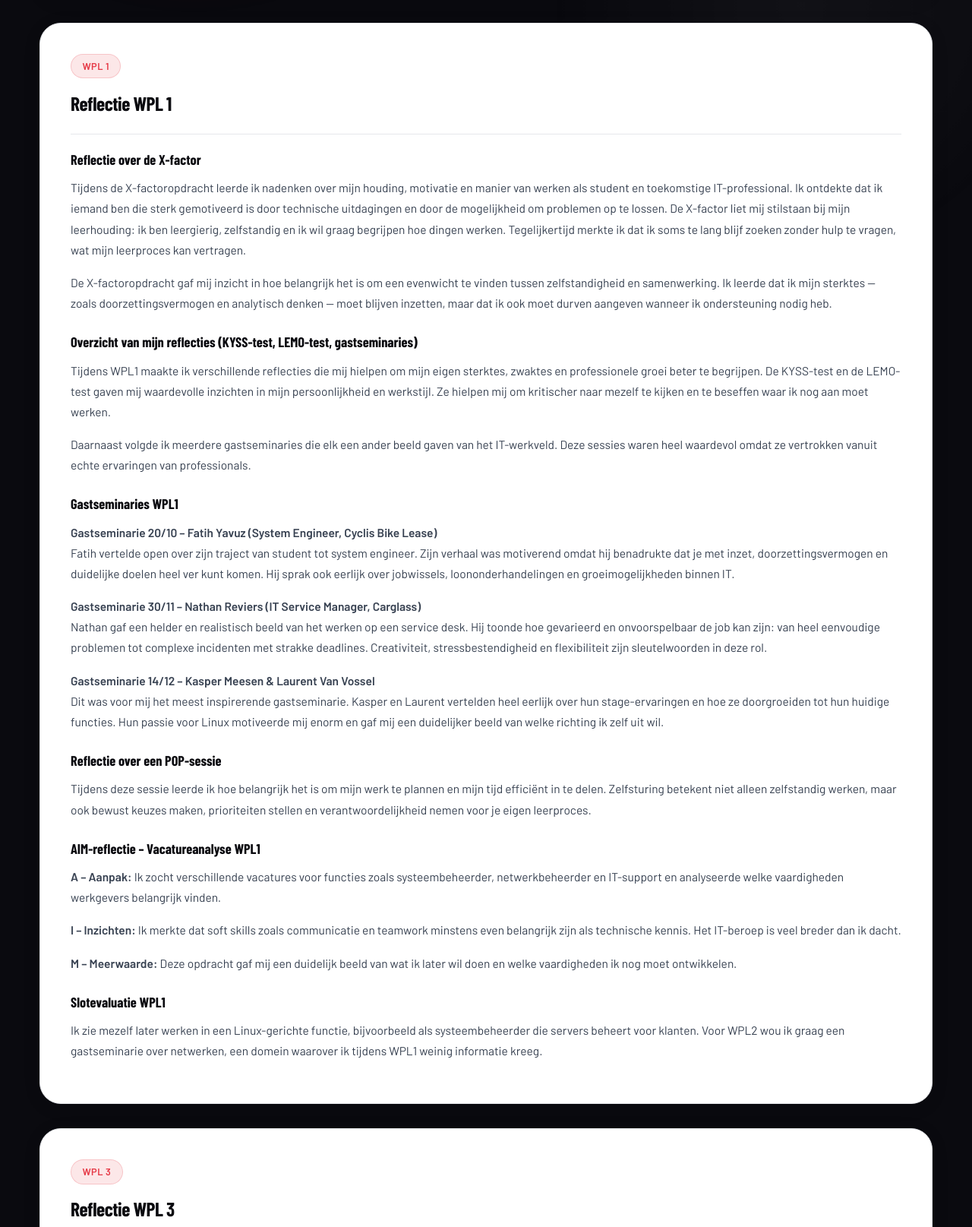
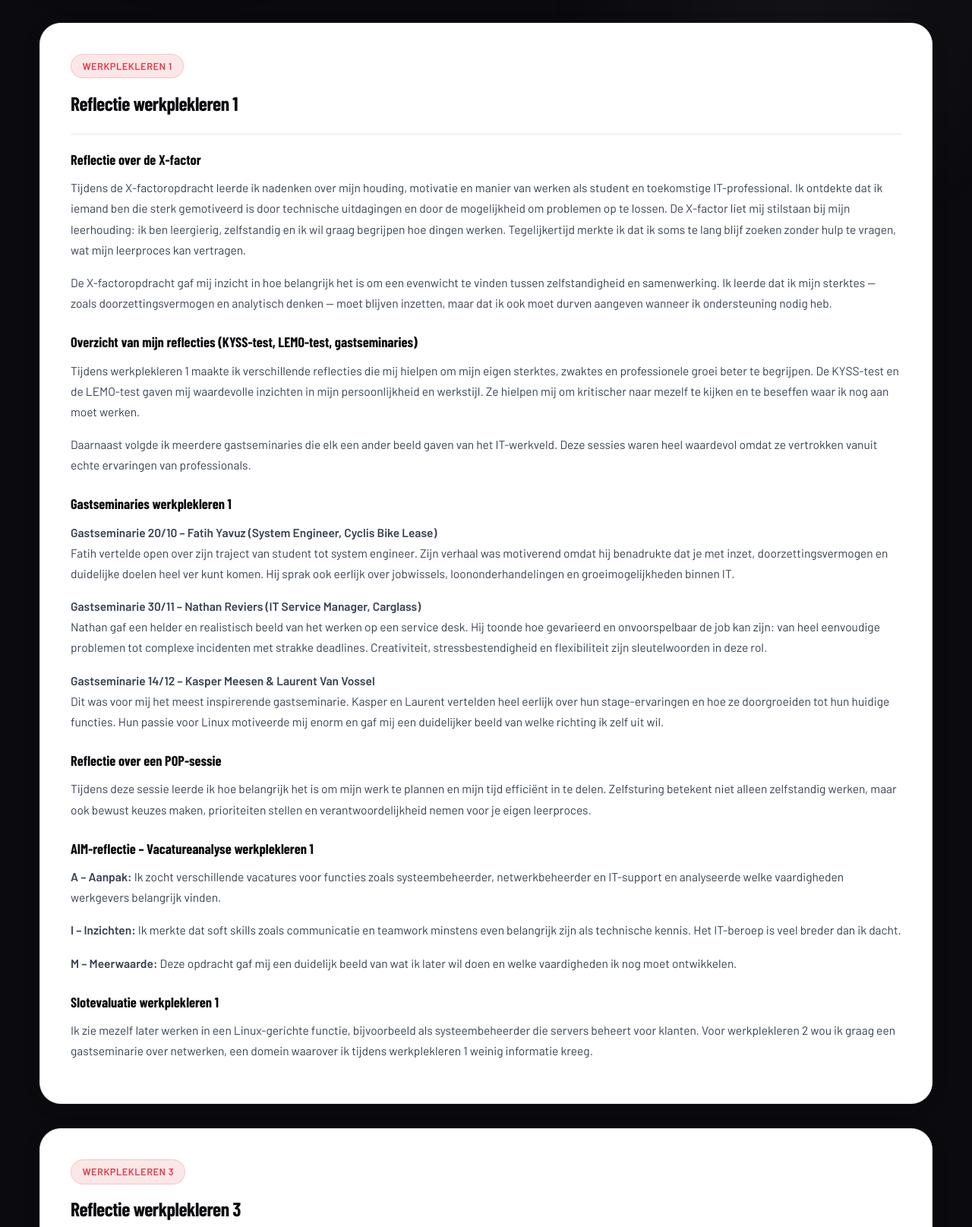
Before and after one commit to Fedor-Goossens-pxl/webserver5, a plain HTML site: page reflectie.html in a window 1280 px wide. Shown: the part 601-2216 px from the top of the page at 76% size. Drawn offline with nearby package versions, Linux system fonts and the light colour scheme; a web font is replaced by a local one.

Commit message:
Update reflectie.html

```diff
--- a/reflectie.html
+++ b/reflectie.html
@@ -48,10 +48,10 @@
             </p>
         </div>
 
-        <!-- WPL1 REFLECTIE -->
+        <!-- werkplekleren 1 REFLECTIE -->
         <div class="content-card fade-up d2 sa-js" data-sa-anim="fadeInUp" data-sa-duration="700ms" data-sa-delay="100ms">
-            <div class="card-label">WPL 1</div>
-            <h2>Reflectie WPL 1</h2>
+            <div class="card-label">werkplekleren 1</div>
+            <h2>Reflectie werkplekleren 1</h2>
             <hr class="divider-card">
 
             <h3>Reflectie over de X-factor</h3>
@@ -69,7 +69,7 @@
 
             <h3>Overzicht van mijn reflecties (KYSS-test, LEMO-test, gastseminaries)</h3>
             <p>
-                Tijdens WPL1 maakte ik verschillende reflecties die mij hielpen om mijn eigen sterktes, zwaktes en professionele groei beter te begrijpen.
+                Tijdens werkplekleren 1 maakte ik verschillende reflecties die mij hielpen om mijn eigen sterktes, zwaktes en professionele groei beter te begrijpen.
                 De KYSS-test en de LEMO-test gaven mij waardevolle inzichten in mijn persoonlijkheid en werkstijl.
                 Ze hielpen mij om kritischer naar mezelf te kijken en te beseffen waar ik nog aan moet werken.
             </p>
@@ -78,7 +78,7 @@
                 Deze sessies waren heel waardevol omdat ze vertrokken vanuit echte ervaringen van professionals.
             </p>
 
-            <h3>Gastseminaries WPL1</h3>
+            <h3>Gastseminaries werkplekleren 1</h3>
             <p><strong>Gastseminarie 20/10 – Fatih Yavuz (System Engineer, Cyclis Bike Lease)</strong><br>
                 Fatih vertelde open over zijn traject van student tot system engineer.
                 Zijn verhaal was motiverend omdat hij benadrukte dat je met inzet, doorzettingsvermogen en duidelijke doelen heel ver kunt komen.
@@ -102,22 +102,22 @@
                 prioriteiten stellen en verantwoordelijkheid nemen voor je eigen leerproces.
             </p>
 
-            <h3>AIM-reflectie – Vacatureanalyse WPL1</h3>
+            <h3>AIM-reflectie – Vacatureanalyse werkplekleren 1</h3>
             <p><strong>A – Aanpak:</strong> Ik zocht verschillende vacatures voor functies zoals systeembeheerder, netwerkbeheerder en IT-support en analyseerde welke vaardigheden werkgevers belangrijk vinden.</p>
             <p><strong>I – Inzichten:</strong> Ik merkte dat soft skills zoals communicatie en teamwork minstens even belangrijk zijn als technische kennis. Het IT-beroep is veel breder dan ik dacht.</p>
             <p><strong>M – Meerwaarde:</strong> Deze opdracht gaf mij een duidelijk beeld van wat ik later wil doen en welke vaardigheden ik nog moet ontwikkelen.</p>
 
-            <h3>Slotevaluatie WPL1</h3>
+            <h3>Slotevaluatie werkplekleren 1</h3>
             <p>
                 Ik zie mezelf later werken in een Linux-gerichte functie, bijvoorbeeld als systeembeheerder die servers beheert voor klanten.
-                Voor WPL2 wou ik graag een gastseminarie over netwerken, een domein waarover ik tijdens WPL1 weinig informatie kreeg.
+                Voor werkplekleren 2 wou ik graag een gastseminarie over netwerken, een domein waarover ik tijdens werkplekleren 1 weinig informatie kreeg.
             </p>
         </div>
 
-        <!-- WPL3 REFLECTIE -->
+        <!-- werkplekleren 3 REFLECTIE -->
         <div class="content-card fade-up d3 sa-js" data-sa-anim="fadeInUp" data-sa-duration="700ms" data-sa-delay="200ms">
-            <div class="card-label">WPL 3</div>
-            <h2>Reflectie WPL 3</h2>
+            <div class="card-label">werkplekleren 3</div>
+            <h2>Reflectie werkplekleren 3</h2>
             <hr class="divider-card">
 
             <h3>AIM-reflectie – Netwerkopdrachten & VLAN-configuraties</h3>
@@ -128,7 +128,7 @@
 
             <h3>✅ Positieve punten</h3>
             <p>
-                Tijdens WPL3 heb ik verschillende realisaties bereikt waar ik trots op ben.
+                Tijdens werkplekleren 3 heb ik verschillende realisaties bereikt waar ik trots op ben.
                 Ik merkte dat ik technisch sterk gegroeid ben, vooral op het vlak van netwerken, VLAN-configuraties en het werken met UniFi-infrastructuur.
                 Mijn leergierigheid en doorzettingsvermogen zorgden ervoor dat ik snel nieuwe concepten oppikte.
             </p>
@@ -148,32 +148,32 @@
                 In de toekomst wil ik sneller communiceren wanneer ik vastloop.
             </p>
 
-            <h3>⚡ Uitdagingen & Verbeterpunten voor WPL4</h3>
+            <h3>⚡ Uitdagingen & Verbeterpunten voor werkplekleren 4</h3>
             <p>Niet alles verliep vanzelf. Sommige taken waren technisch uitdagend, vooral bij nieuwe systemen of complexe netwerkstructuren.</p>
-            <p>Voor WPL4 zie ik enkele duidelijke verbeterpunten:</p>
+            <p>Voor werkplekleren 4 zie ik enkele duidelijke verbeterpunten:</p>
             <ul>
                 <li>Beter overzicht bewaren door gestructureerder te werken en notities te maken.</li>
                 <li>Sneller vragen stellen wanneer ik vastloop.</li>
                 <li>Mijn documentatie verbeteren zodat mijn werk duidelijker en professioneler wordt.</li>
             </ul>
 
-            <h3>🔭 Vooruitblik naar WPL4</h3>
-            <p>Ik kijk ernaar uit om in WPL4 nog meer bij te leren. Taken die ik wil uitvoeren:</p>
+            <h3>🔭 Vooruitblik naar werkplekleren 4</h3>
+            <p>Ik kijk ernaar uit om in werkplekleren 4 nog meer bij te leren. Taken die ik wil uitvoeren:</p>
             <ul>
                 <li>Het configureren van complexere netwerkomgevingen</li>
                 <li>Het beheren van servers</li>
                 <li>Het opzetten van automatisatie</li>
                 <li>Het meewerken aan grotere infrastructuurprojecten</li>
             </ul>
-            <p>WPL3 heeft mij het vertrouwen gegeven dat ik klaar ben voor de volgende stap.</p>
+            <p>werkplekleren 3 heeft mij het vertrouwen gegeven dat ik klaar ben voor de volgende stap.</p>
 
-            <h3>🎯 Slotevaluatie WPL3</h3>
+            <h3>🎯 Slotevaluatie werkplekleren 3</h3>
             <p>
-                Na WPL3 weet ik dat ik graag wil werken in een technische functie waarin ik netwerken beheer, systemen onderhoud en klanten ondersteun.
+                Na werkplekleren 3 weet ik dat ik graag wil werken in een technische functie waarin ik netwerken beheer, systemen onderhoud en klanten ondersteun.
                 Ik voel mij aangetrokken tot rollen zoals systeembeheerder, netwerkbeheerder of IT-supporttechnieker.
             </p>
             <p>
-                WPL3 heeft mij het inzicht gegeven dat ik klaar ben voor het werkveld.
+                werkplekleren 3 heeft mij het inzicht gegeven dat ik klaar ben voor het werkveld.
                 Ik ontdekte dat ik goed functioneer in een professionele IT-omgeving, dat ik snel leer en dat troubleshooting één van mijn sterkste punten is.
             </p>
         </div>
@@ -198,7 +198,7 @@
             <h2>Documenten – Reflecties & Intervisies</h2>
             <hr class="divider-card">
             <div class="pdf-box">
-                <strong>📄 Probleemsituatie WPL3</strong>
+                <strong>📄 Probleemsituatie werkplekleren 3</strong>
                 <a href="ProbleemsituatieWPL32SNEb_GoossensFedor.docx" download>⬇ Download DOCX</a>
             </div>
             <div class="pdf-box">
```
